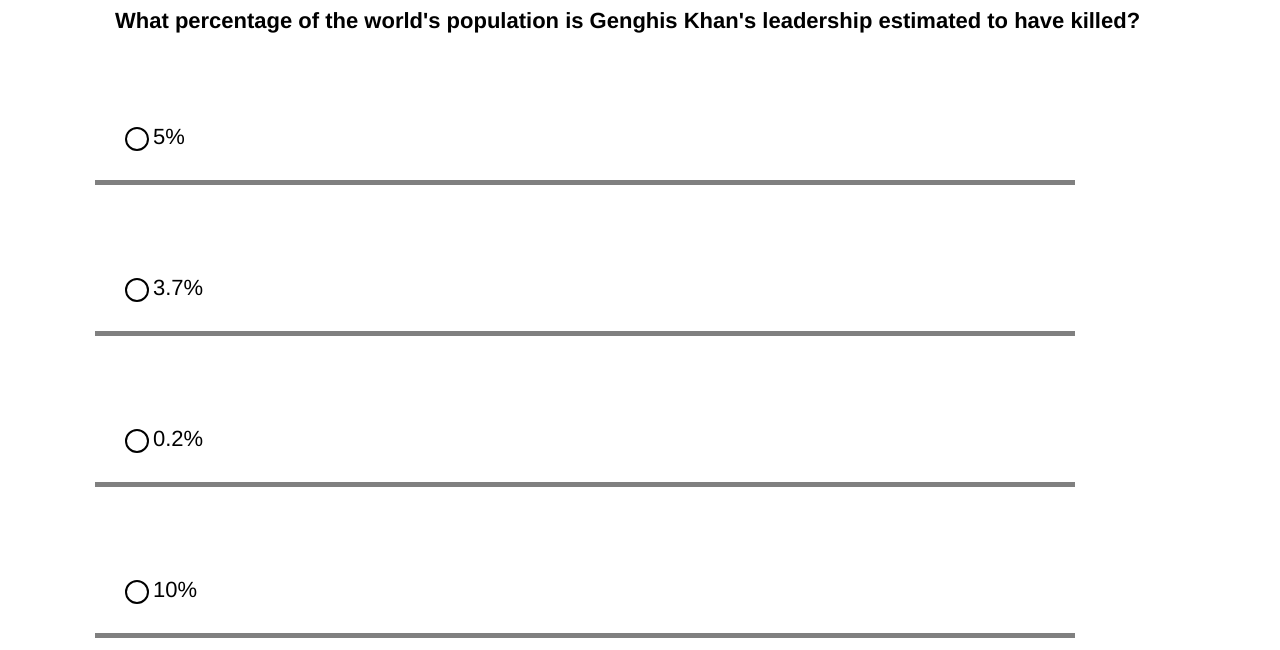
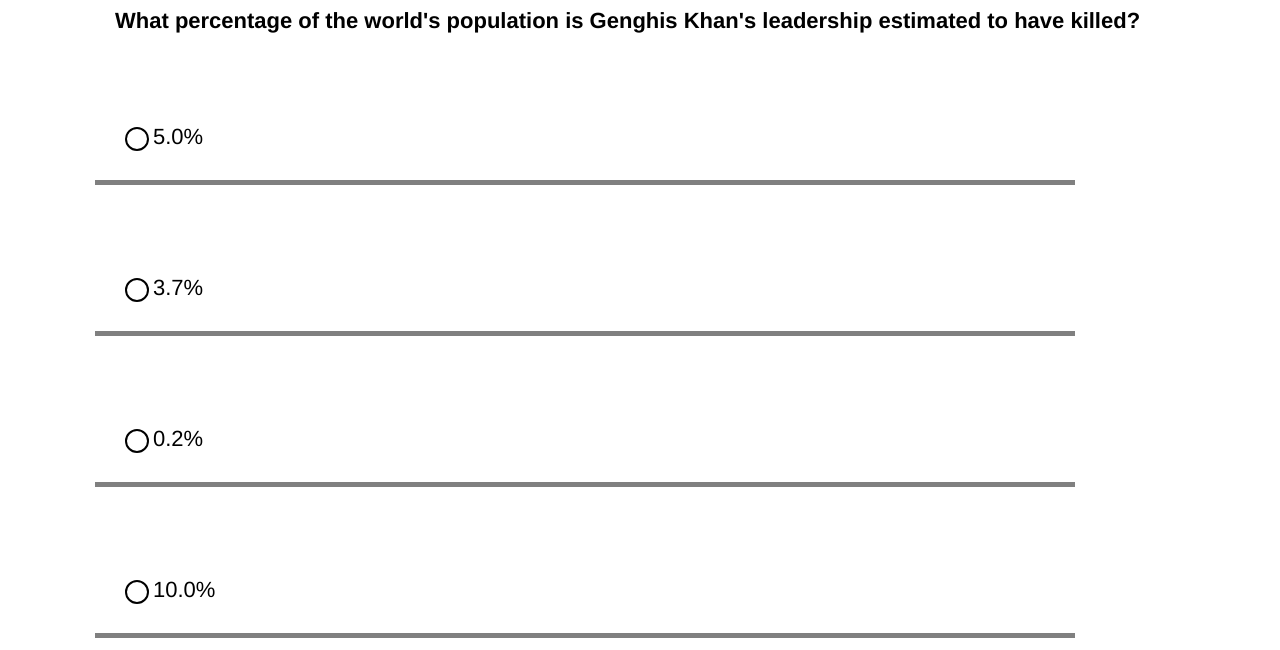
Before and after one commit to Maskonk/QuizGroupProject, a Vue app in the folder client/: page /#/quiz in a window 1280 px wide. Shown: the part 4440-5090 px from the top of the page. Built offline with nearby package versions, Linux system fonts and the light colour scheme.

Commit message:
Fixed typos

```diff
--- a/client/src/questions.js
+++ b/client/src/questions.js
@@ -51,10 +51,10 @@ export const questions = [{
         "correct_answer": "10%",
         "questionOption":
             [
-                "5%",
+                "5.0%",
                 "3.7%",
                 "0.2%",
-                "10%"
+                "10.0%"
             ]},
     {"question": "Where in the modern world was Genghis Khan born?",
         "correct_answer": "Mongolia",
```
